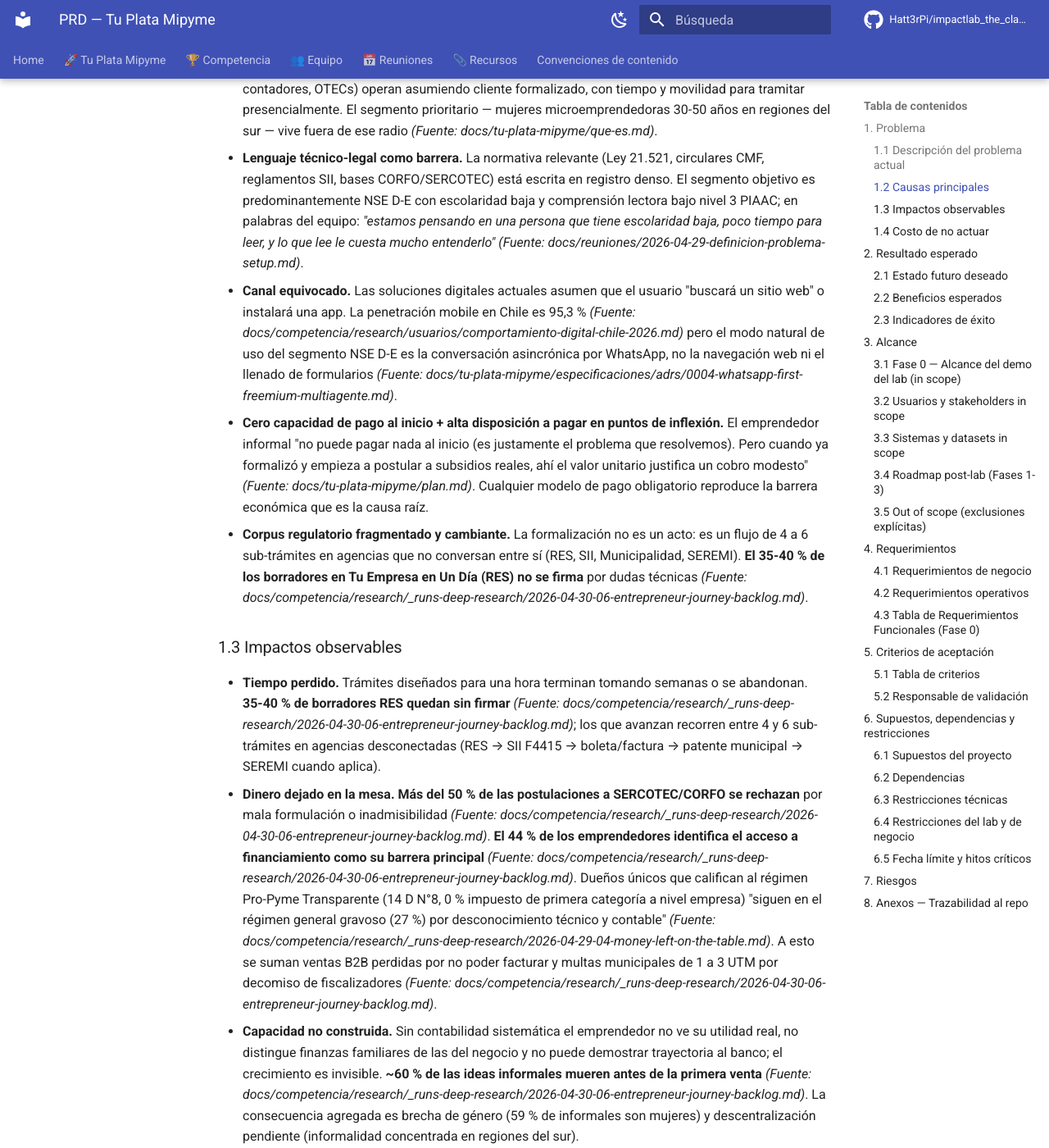
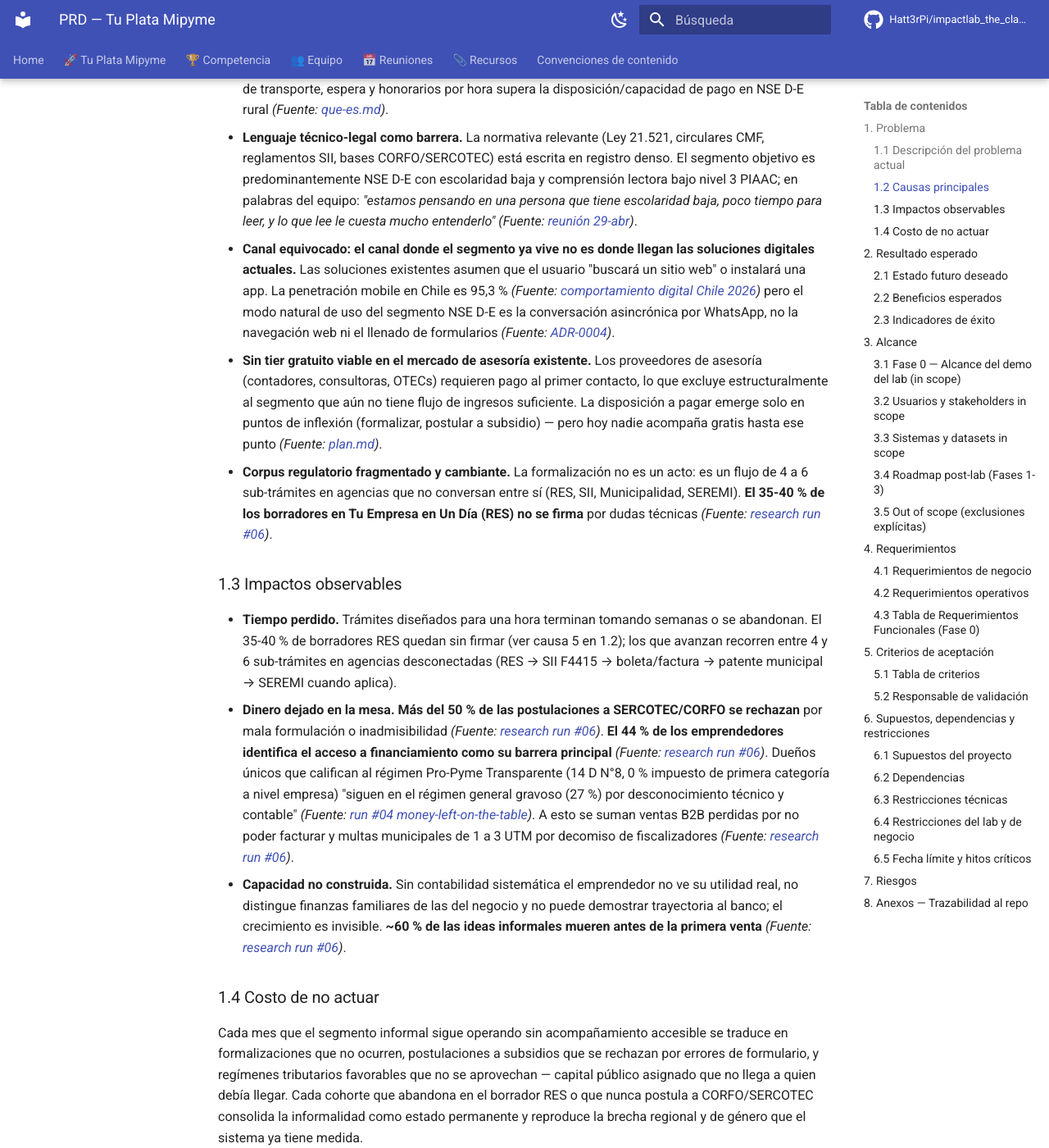
Before and after one commit to Hatt3rPi/impactlab_the_clauders, an MkDocs documentation site: the page built from docs/tu-plata-mipyme/PRD.md, in a window 1280 px wide and 1400 px high, scrolled down 1443 px. Shown: the whole window at 82% size. Built offline with MkDocs 1.6.1 and Material for MkDocs 9.7.7, drawn with Linux system fonts in a browser that asks for light colours; comment, search, counter and statistics services are not loaded; some of the changed text lies outside the part shown.

Commit message:
docs(prd): sección 1 - fix code review (links clickables, causas distintas, typos)

```diff
--- a/docs/tu-plata-mipyme/PRD.md
+++ b/docs/tu-plata-mipyme/PRD.md
@@ -35,25 +35,25 @@ tags:
 
 ### 1.1 Descripción del problema actual
 
-En Chile hay aproximadamente **1,08 millones de microemprendedores informales** (INE EME8) *(Fuente: docs/tu-plata-mipyme/que-es.md)* que sostienen su actividad sin registro tributario, sin contabilidad sistemática y sin acceso real a los instrumentos de fomento que el Estado ya tiene diseñados para ellos. **El 59 % de los informales son mujeres** y en regiones como **la Araucanía la informalidad alcanza el 38 %** *(Fuente: docs/tu-plata-mipyme/que-es.md)*; en Los Ríos la brecha de ingresos entre mujeres y hombres microemprendedores llega a **-43,7 %** *(Fuente: docs/competencia/research/_runs-deep-research/2026-04-30-06-entrepreneur-journey-backlog.md)*. La asesoría de gestión, tributaria y de fomento existe — vive en SII, CORFO, SERCOTEC, contadores y OTECs — pero está geográfica, lingüística y económicamente fuera del alcance del segmento que más la necesita.
+En Chile hay aproximadamente **1,08 millones de microemprendedores informales** (INE EME8) *(Fuente: [que-es.md](que-es.md))* que sostienen su actividad sin registro tributario, sin contabilidad sistemática y sin acceso real a los instrumentos de fomento que el Estado ya tiene diseñados para ellos. **El 59 % de los informales son mujeres** y en regiones como **la Araucanía la informalidad alcanza el 38 %** *(Fuente: [que-es.md](que-es.md))*; en Los Ríos la brecha de ingresos entre mujeres y hombres microemprendedores llega a **-43,7 %** *(Fuente: [research run #06](../competencia/research/_runs-deep-research/2026-04-30-06-entrepreneur-journey-backlog.md))*. La asesoría de gestión, tributaria y de fomento existe — vive en SII, CORFO, SERCOTEC, contadores y OTECs — pero está geográfica, lingüística y económicamente fuera del alcance del segmento que más la necesita.
 
 ### 1.2 Causas principales
 
-- **Asesoría centralizada en lo urbano y formal.** Los servicios de fomento (SERCOTEC, CORFO, contadores, OTECs) operan asumiendo cliente formalizado, con tiempo y movilidad para tramitar presencialmente. El segmento prioritario — mujeres microemprendedoras 30-50 años en regiones del sur — vive fuera de ese radio *(Fuente: docs/tu-plata-mipyme/que-es.md)*.
-- **Lenguaje técnico-legal como barrera.** La normativa relevante (Ley 21.521, circulares CMF, reglamentos SII, bases CORFO/SERCOTEC) está escrita en registro denso. El segmento objetivo es predominantemente NSE D-E con escolaridad baja y comprensión lectora bajo nivel 3 PIAAC; en palabras del equipo: *"estamos pensando en una persona que tiene escolaridad baja, poco tiempo para leer, y lo que lee le cuesta mucho entenderlo"* *(Fuente: docs/reuniones/2026-04-29-definicion-problema-setup.md)*.
-- **Canal equivocado.** Las soluciones digitales actuales asumen que el usuario "buscará un sitio web" o instalará una app. La penetración mobile en Chile es 95,3 % *(Fuente: docs/competencia/research/usuarios/comportamiento-digital-chile-2026.md)* pero el modo natural de uso del segmento NSE D-E es la conversación asincrónica por WhatsApp, no la navegación web ni el llenado de formularios *(Fuente: docs/tu-plata-mipyme/especificaciones/adrs/0004-whatsapp-first-freemium-multiagente.md)*.
-- **Cero capacidad de pago al inicio + alta disposición a pagar en puntos de inflexión.** El emprendedor informal "no puede pagar nada al inicio (es justamente el problema que resolvemos). Pero cuando ya formalizó y empieza a postular a subsidios reales, ahí el valor unitario justifica un cobro modesto" *(Fuente: docs/tu-plata-mipyme/plan.md)*. Cualquier modelo de pago obligatorio reproduce la barrera económica que es la causa raíz.
-- **Corpus regulatorio fragmentado y cambiante.** La formalización no es un acto: es un flujo de 4 a 6 sub-trámites en agencias que no conversan entre sí (RES, SII, Municipalidad, SEREMI). **El 35-40 % de los borradores en Tu Empresa en Un Día (RES) no se firma** por dudas técnicas *(Fuente: docs/competencia/research/_runs-deep-research/2026-04-30-06-entrepreneur-journey-backlog.md)*.
+- **Mercado de asesores con barrera económica de entrada.** Los contadores, OTECs y oficinas SERCOTEC operan con tarifas y presencia geográfica que excluyen al segmento informal — el costo de transporte, espera y honorarios por hora supera la disposición/capacidad de pago en NSE D-E rural *(Fuente: [que-es.md](que-es.md))*.
+- **Lenguaje técnico-legal como barrera.** La normativa relevante (Ley 21.521, circulares CMF, reglamentos SII, bases CORFO/SERCOTEC) está escrita en registro denso. El segmento objetivo es predominantemente NSE D-E con escolaridad baja y comprensión lectora bajo nivel 3 PIAAC; en palabras del equipo: *"estamos pensando en una persona que tiene escolaridad baja, poco tiempo para leer, y lo que lee le cuesta mucho entenderlo"* *(Fuente: [reunión 29-abr](../reuniones/2026-04-29-definicion-problema-setup.md))*.
+- **Canal equivocado: el canal donde el segmento ya vive no es donde llegan las soluciones digitales actuales.** Las soluciones existentes asumen que el usuario "buscará un sitio web" o instalará una app. La penetración mobile en Chile es 95,3 % *(Fuente: [comportamiento digital Chile 2026](../competencia/research/usuarios/comportamiento-digital-chile-2026.md))* pero el modo natural de uso del segmento NSE D-E es la conversación asincrónica por WhatsApp, no la navegación web ni el llenado de formularios *(Fuente: [ADR-0004](especificaciones/adrs/0004-whatsapp-first-freemium-multiagente.md))*.
+- **Sin tier gratuito viable en el mercado de asesoría existente.** Los proveedores de asesoría (contadores, consultoras, OTECs) requieren pago al primer contacto, lo que excluye estructuralmente al segmento que aún no tiene flujo de ingresos suficiente. La disposición a pagar emerge solo en puntos de inflexión (formalizar, postular a subsidio) — pero hoy nadie acompaña gratis hasta ese punto *(Fuente: [plan.md](plan.md))*.
+- **Corpus regulatorio fragmentado y cambiante.** La formalización no es un acto: es un flujo de 4 a 6 sub-trámites en agencias que no conversan entre sí (RES, SII, Municipalidad, SEREMI). **El 35-40 % de los borradores en Tu Empresa en Un Día (RES) no se firma** por dudas técnicas *(Fuente: [research run #06](../competencia/research/_runs-deep-research/2026-04-30-06-entrepreneur-journey-backlog.md))*.
 
 ### 1.3 Impactos observables
 
-- **Tiempo perdido.** Trámites diseñados para una hora terminan tomando semanas o se abandonan. **35-40 % de borradores RES quedan sin firmar** *(Fuente: docs/competencia/research/_runs-deep-research/2026-04-30-06-entrepreneur-journey-backlog.md)*; los que avanzan recorren entre 4 y 6 sub-trámites en agencias desconectadas (RES → SII F4415 → boleta/factura → patente municipal → SEREMI cuando aplica).
-- **Dinero dejado en la mesa.** **Más del 50 % de las postulaciones a SERCOTEC/CORFO se rechazan** por mala formulación o inadmisibilidad *(Fuente: docs/competencia/research/_runs-deep-research/2026-04-30-06-entrepreneur-journey-backlog.md)*. **El 44 % de los emprendedores identifica el acceso a financiamiento como su barrera principal** *(Fuente: docs/competencia/research/_runs-deep-research/2026-04-30-06-entrepreneur-journey-backlog.md)*. Dueños únicos que califican al régimen Pro-Pyme Transparente (14 D N°8, 0 % impuesto de primera categoría a nivel empresa) "siguen en el régimen general gravoso (27 %) por desconocimiento técnico y contable" *(Fuente: docs/competencia/research/_runs-deep-research/2026-04-29-04-money-left-on-the-table.md)*. A esto se suman ventas B2B perdidas por no poder facturar y multas municipales de 1 a 3 UTM por decomiso de fiscalizadores *(Fuente: docs/competencia/research/_runs-deep-research/2026-04-30-06-entrepreneur-journey-backlog.md)*.
-- **Capacidad no construida.** Sin contabilidad sistemática el emprendedor no ve su utilidad real, no distingue finanzas familiares de las del negocio y no puede demostrar trayectoria al banco; el crecimiento es invisible. **~60 % de las ideas informales mueren antes de la primera venta** *(Fuente: docs/competencia/research/_runs-deep-research/2026-04-30-06-entrepreneur-journey-backlog.md)*. La consecuencia agregada es brecha de género (59 % de informales son mujeres) y descentralización pendiente (informalidad concentrada en regiones del sur).
+- **Tiempo perdido.** Trámites diseñados para una hora terminan tomando semanas o se abandonan. El 35-40 % de borradores RES quedan sin firmar (ver causa 5 en 1.2); los que avanzan recorren entre 4 y 6 sub-trámites en agencias desconectadas (RES → SII F4415 → boleta/factura → patente municipal → SEREMI cuando aplica).
+- **Dinero dejado en la mesa.** **Más del 50 % de las postulaciones a SERCOTEC/CORFO se rechazan** por mala formulación o inadmisibilidad *(Fuente: [research run #06](../competencia/research/_runs-deep-research/2026-04-30-06-entrepreneur-journey-backlog.md))*. **El 44 % de los emprendedores identifica el acceso a financiamiento como su barrera principal** *(Fuente: [research run #06](../competencia/research/_runs-deep-research/2026-04-30-06-entrepreneur-journey-backlog.md))*. Dueños únicos que califican al régimen Pro-Pyme Transparente (14 D N°8, 0 % impuesto de primera categoría a nivel empresa) "siguen en el régimen general gravoso (27 %) por desconocimiento técnico y contable" *(Fuente: [run #04 money-left-on-the-table](../competencia/research/_runs-deep-research/2026-04-29-04-money-left-on-the-table.md))*. A esto se suman ventas B2B perdidas por no poder facturar y multas municipales de 1 a 3 UTM por decomiso de fiscalizadores *(Fuente: [research run #06](../competencia/research/_runs-deep-research/2026-04-30-06-entrepreneur-journey-backlog.md))*.
+- **Capacidad no construida.** Sin contabilidad sistemática el emprendedor no ve su utilidad real, no distingue finanzas familiares de las del negocio y no puede demostrar trayectoria al banco; el crecimiento es invisible. **~60 % de las ideas informales mueren antes de la primera venta** *(Fuente: [research run #06](../competencia/research/_runs-deep-research/2026-04-30-06-entrepreneur-journey-backlog.md))*.
 
 ### 1.4 Costo de no actuar
 
-Cada mes que el segmento informal sigue operando sin acompañamiento accesible se traduce en formalizaciones que no ocurren, postulaciones a subsidios que se rechazan por errores de formulario, y régimenes tributarios favorables que no se aprovechan — capital público asignado que no llega a quien debía llegar. Cada cohorte que abandona en el borrador RES o que nunca postula a CORFO/SERCOTEC consolida la informalidad como estado permanente y reproduce la brecha regional y de género que el sistema ya tiene medida.
+Cada mes que el segmento informal sigue operando sin acompañamiento accesible se traduce en formalizaciones que no ocurren, postulaciones a subsidios que se rechazan por errores de formulario, y regímenes tributarios favorables que no se aprovechan — capital público asignado que no llega a quien debía llegar. Cada cohorte que abandona en el borrador RES o que nunca postula a CORFO/SERCOTEC consolida la informalidad como estado permanente y reproduce la brecha regional y de género que el sistema ya tiene medida.
 
 ---
 
```
